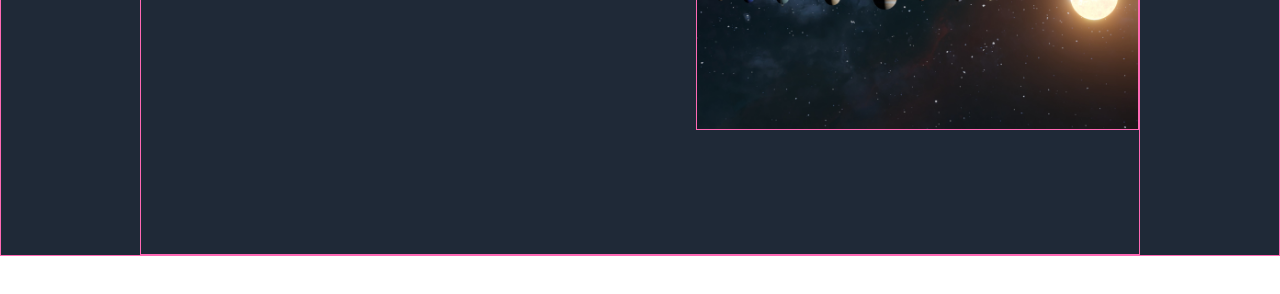
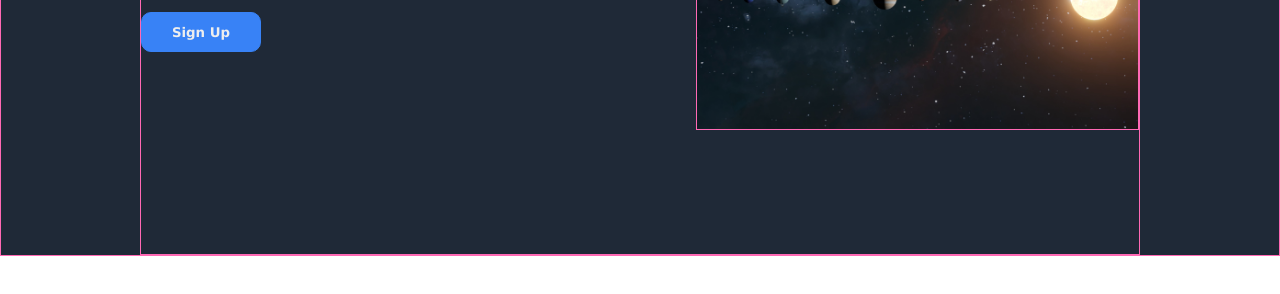
Before and after one commit to muktarkabir/landing_page, a plain HTML site: page index.html in a window 1280 px wide. Shown: the part 318-612 px from the top of the page. Drawn offline with Linux system fonts and the light colour scheme.

Commit message:
Add a styled Sign Up Button to Hero Section

```diff
--- a/index.html
+++ b/index.html
@@ -26,7 +26,9 @@
             <p> Join us in unraveling the mysteries of the universe.
                 From distant galaxies to shimmering constellations, We your gateway to the stars. <br>Embrace your curiosity and embark on an extraordinary voyage, guided by our passion for discovery. 🌌🚀✨
             </p>
-            <!-- <button class="sign-up">Sign Up</button> -->
+            <div class="sign-up">
+            <button class="sign-up-button">Sign Up</button>
+            </div>
             </div>
             <div class="hero-image">
                 <img src="assets/pexels-zch-bg.jpg" alt="solar-system">
--- a/style.css
+++ b/style.css
@@ -87,3 +87,18 @@ p{
     font-size: 15px;
     font-weight: 45px;
 }
+.sign-up{
+    display: flex;
+    margin-top: 15px;
+}
+
+.sign-up-button{
+    width: 120px;
+    height: 40px;
+    /* padding: 10px; */
+    background-color: #3882F6;
+    border-radius: 10px;
+    color: #eee;
+    border: 1px solid #3882F6;
+    font-weight: bold;
+}
```
